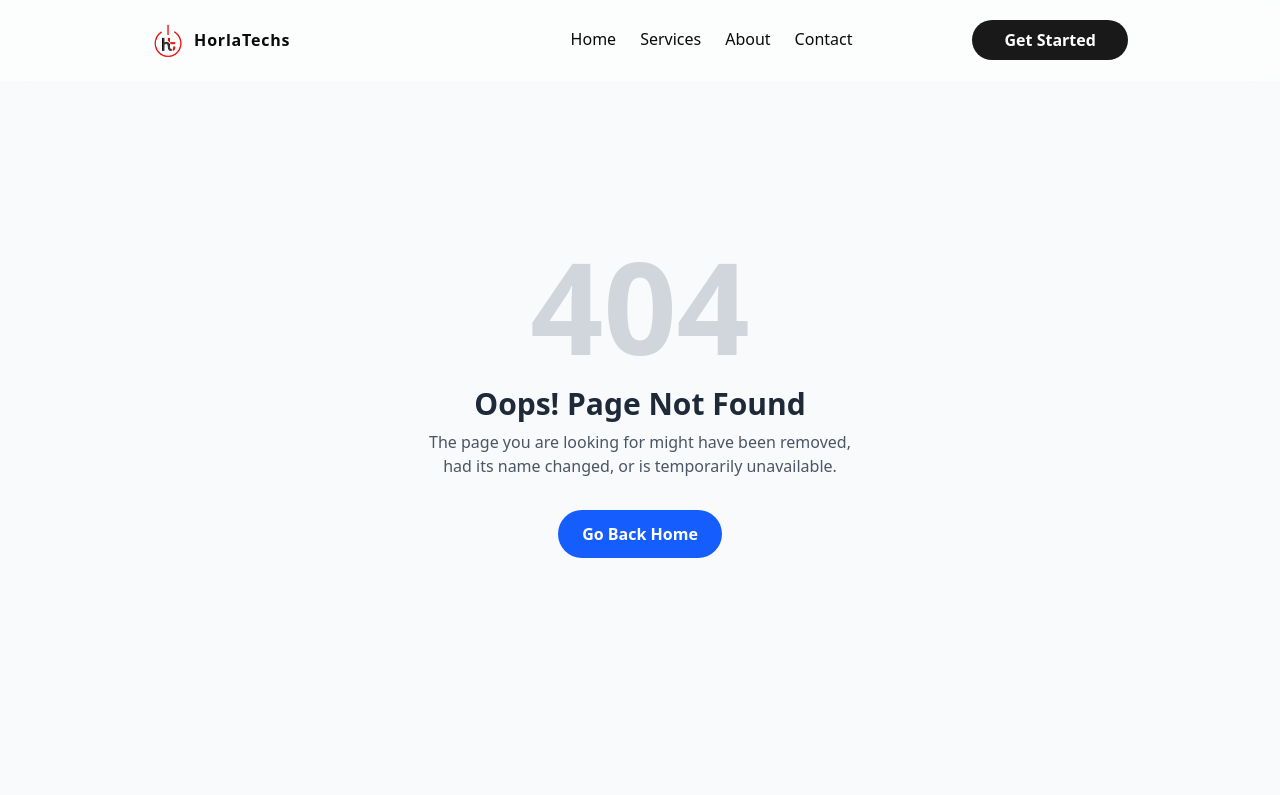
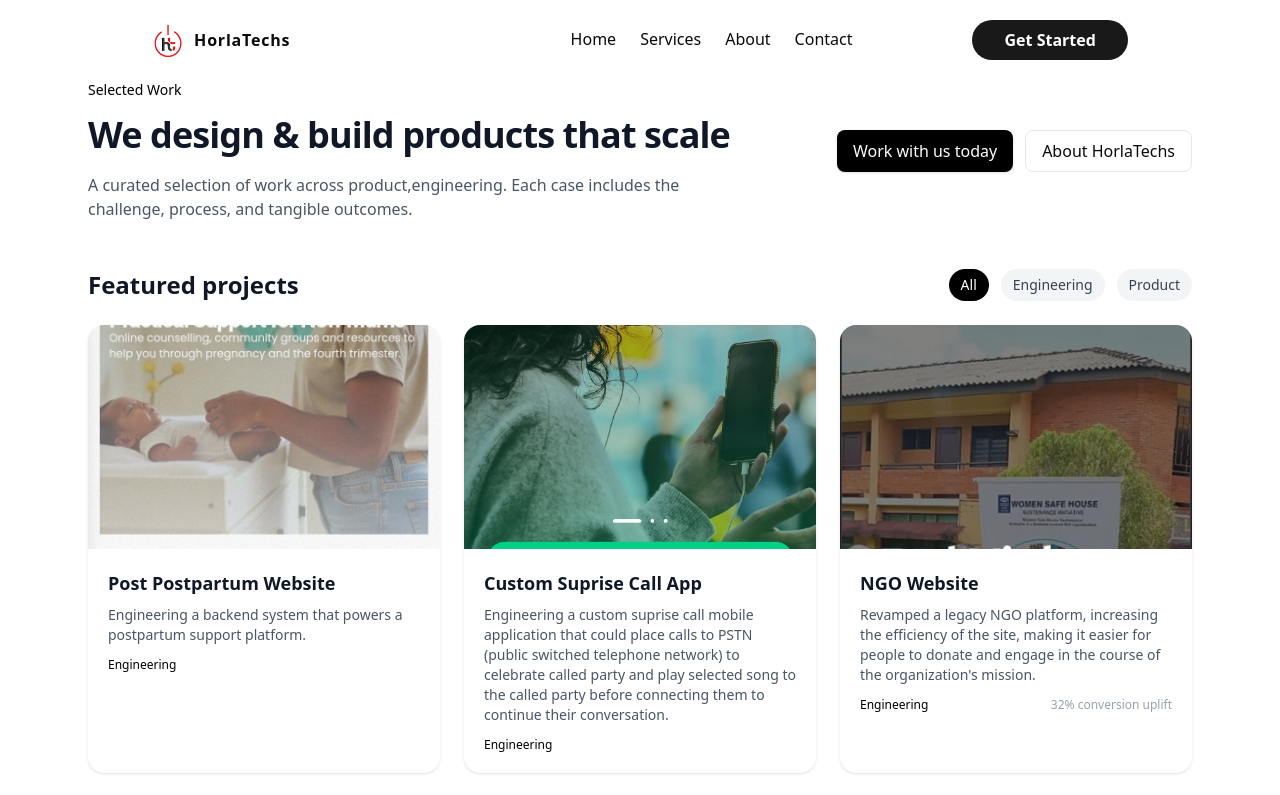
Before and after one commit to horiyorrmi72/horla_techs, a Next.js app: page /portfolio in a window 1280 px wide. Before the commit this address had no page. Shown: the top 795 px of the page. Built offline with nearby package versions, Linux system fonts and the light colour scheme.

Commit message:
feat(portfolio page):add portfolio page

```diff
--- /dev/null
+++ b/src/app/portfolio/page.jsx
@@ -0,0 +1,69 @@
+'use client';
+import React, { useMemo, useState } from 'react';
+import Hero from '@/components/ui/portfolio/Hero';
+import FilterTabs from '@/components/ui/portfolio/FilterTabs';
+import ProjectCard from '@/components/ui/portfolio/ProjectCard';
+import Contact from '@/components/Contact';
+import { projects as _projects } from '@/lib/projects';
+
+export default function PortfolioPage() {
+	const categories = useMemo(() => {
+		const cats = Array.from(new Set(_projects.map((p) => p.category)));
+		return cats;
+	}, []);
+
+	const [active, setActive] = useState('All');
+
+	const filtered = useMemo(() => {
+		if (active === 'All') return _projects;
+		return _projects.filter((p) => p.category === active);
+	}, [active]);
+
+	return (
+		<main>
+			<Hero
+				eyebrow='Selected Work'
+				title='We design & build products that scale'
+				subtitle='A curated selection of work across product,engineering. Each case includes the challenge, process, and tangible outcomes.'
+			/>
+
+			<section className='max-w-6xl mx-auto px-6 pb-12'>
+				<div className='flex items-center justify-between mb-6'>
+					<h2 className='text-xl md:text-2xl font-semibold text-gray-900 dark:text-gray-100'>
+						Featured projects
+					</h2>
+					<FilterTabs
+						categories={categories}
+						active={active}
+						onChange={setActive}
+					/>
+				</div>
+
+				<div className='grid grid-cols-1 sm:grid-cols-2 lg:grid-cols-3 gap-6'>
+					{filtered.map((p) => (
+						<ProjectCard
+							key={p.id}
+							id={p.id}
+							title={p.title}
+							description={p.description}
+							image={p.image}
+							highlight={p.highlight}
+							category={p.category}
+							year={p.year}
+							// href={`/work/${p.slug}`}
+						/>
+					))}
+				</div>
+
+				{/* <div className='mt-8 text-center'>
+					<a
+						href='/work'
+						className='inline-flex items-center px-4 py-2 rounded-md border border-gray-200 dark:border-gray-700 text-sm font-medium'
+					>
+						View all case studies
+					</a>
+				</div> */}
+			</section>
+		</main>
+	);
+}
```
